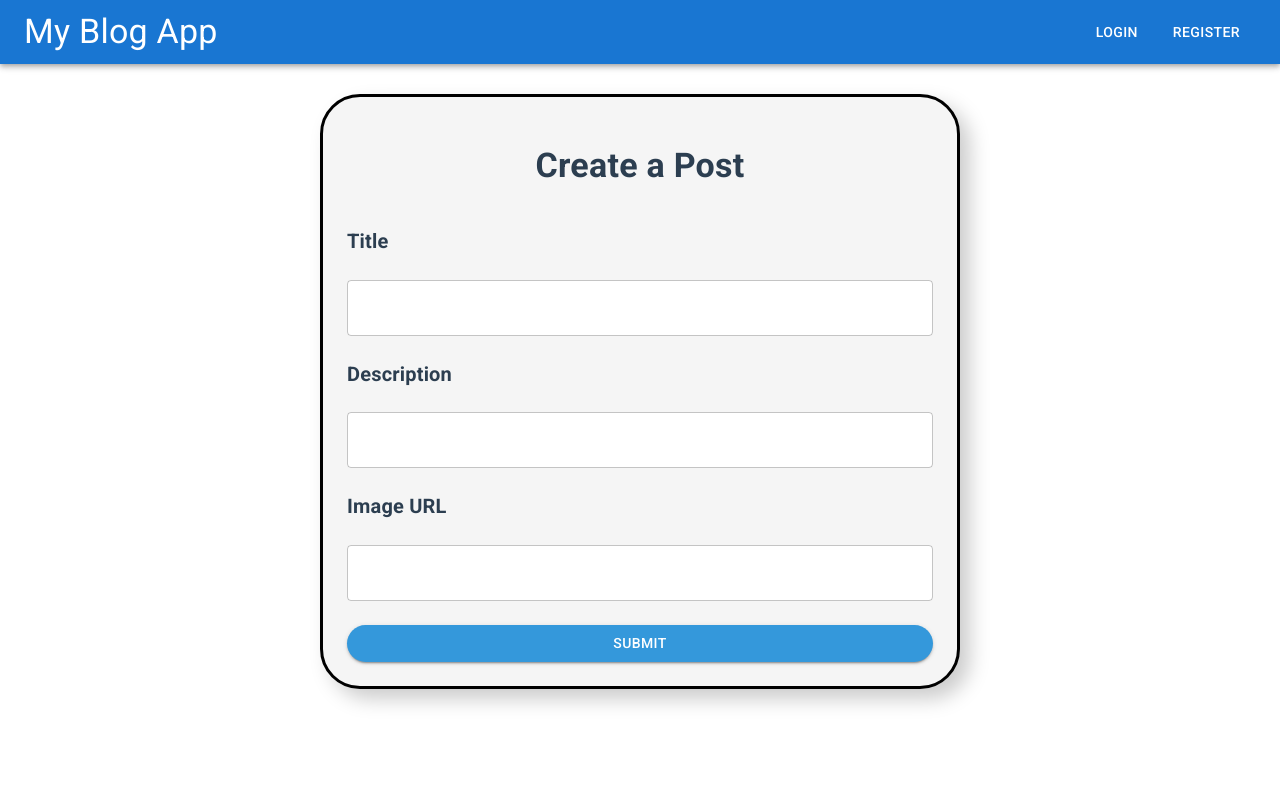
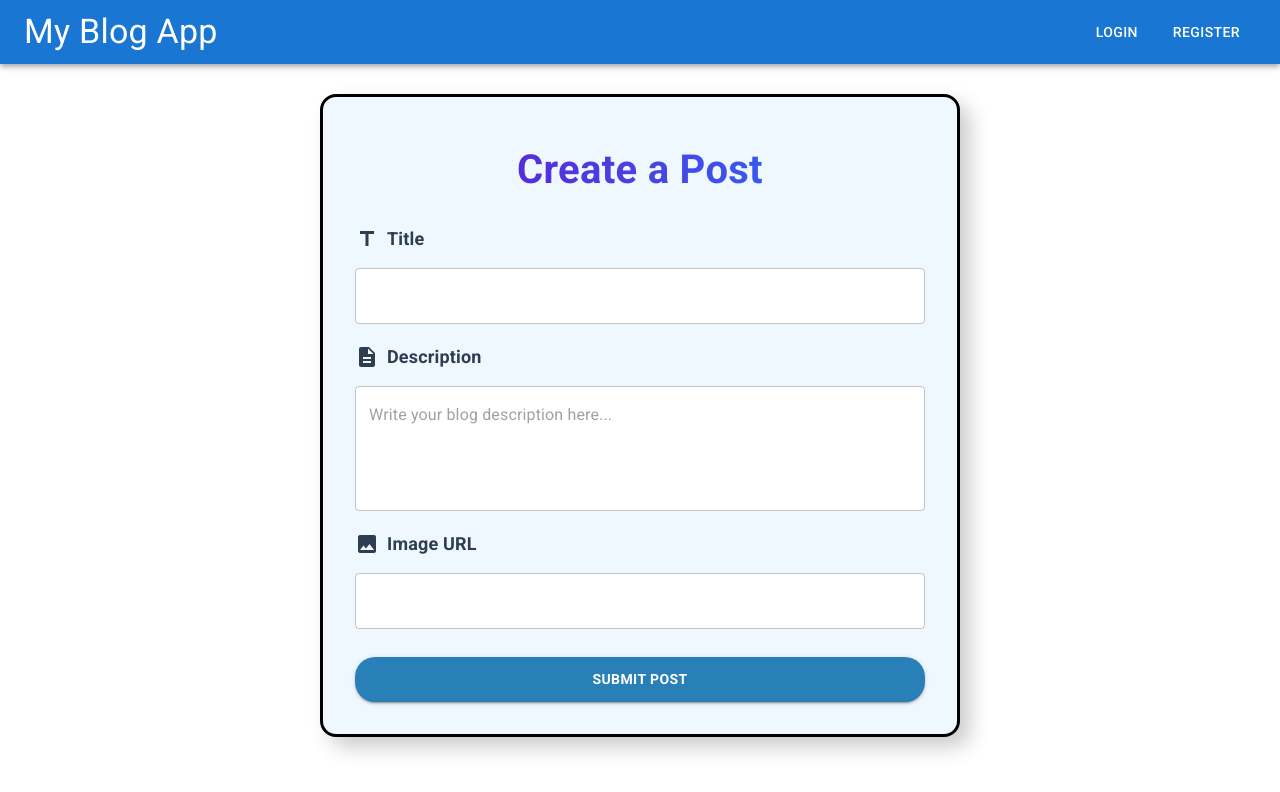
Before and after one commit to shahabdad/BlogApp, a React (Create React App) app in the folder client/: page /create-blog in a window 1280 px wide. Shown: the top 792 px of the page. Built offline with nearby package versions, Linux system fonts and the light colour scheme.

Commit message:
update_Createblog some chnage pleasee

```diff
--- a/client/src/Pages/CreateBlogs.js
+++ b/client/src/Pages/CreateBlogs.js
@@ -1,19 +1,156 @@
+// import React, { useState } from 'react';
+// import { Box, Button, InputLabel, TextField, Typography } from '@mui/material';
+// import { useNavigate } from 'react-router-dom';
+// import toast from 'react-hot-toast';
+// import axios from 'axios';
+
+// const CreateBlogs = () => {
+//   const id = localStorage.getItem('userId');
+//   const navigate = useNavigate();
+//   const [inputs, setInputs] = useState({
+//     title: '',
+//     description: '',
+//     image: '',
+//   });
+
+//   // Handle input change
+//   const handleChange = (e) => {
+//     setInputs((prevState) => ({
+//       ...prevState,
+//       [e.target.name]: e.target.value,
+//     }));
+//   };
+
+//   // Handle form submit
+//   const handleSubmit = async (e) => {
+//     e.preventDefault();
+//     try {
+//       const { data } = await axios.post('http://localhost:9001/api/v1/blog/create-blog', {
+//         title: inputs.title,
+//         description: inputs.description,
+//         image: inputs.image,
+//         user: id,
+//       });
+//       if (data?.success) {
+//         toast.success('Blog Created');
+//         navigate('/my-blogs');
+//       }
+//     } catch (error) {
+//       console.log(error);
+//     }
+//   };
+
+//   return (
+//     <form onSubmit={handleSubmit}>
+//       <Box
+//         width="50%"
+//         border={3}
+//         borderRadius={10}
+//         padding={3}
+//         margin="auto"
+//         boxShadow="10px 10px 20px #ccc"
+//         display="flex"
+//         flexDirection="column"
+//         marginTop="30px"
+//         bgcolor="#f5f5f5" // Light background color for the form
+//       >
+//         <Typography
+//           variant="h4"
+//           textAlign="center"
+//           fontWeight="bold"
+//           padding={3}
+//           color="#2c3e50" // Dark color for the title
+//         >
+//           Create a Post
+//         </Typography>
+
+//         <InputLabel sx={{ mb: 1, mt: 2, fontSize: '20px', fontWeight: 'bold', color: '#2c3e50' }}>
+//           Title
+//         </InputLabel>
+//         <TextField
+//           name="title"
+//           value={inputs.title}
+//           onChange={handleChange}
+//           margin="normal"
+//           variant="outlined"
+//           required
+//           sx={{ backgroundColor: '#fff', borderRadius: '5px' }}
+//         />
+
+//         <InputLabel sx={{ mb: 1, mt: 2, fontSize: '20px', fontWeight: 'bold', color: '#2c3e50' }}>
+//           Description
+//         </InputLabel>
+//         <TextField
+//           name="description"
+//           value={inputs.description}
+//           onChange={handleChange}
+//           margin="normal"
+//           variant="outlined"
+//           required
+//           sx={{ backgroundColor: '#fff', borderRadius: '5px' }}
+//         />
+
+//         <InputLabel sx={{ mb: 1, mt: 2, fontSize: '20px', fontWeight: 'bold', color: '#2c3e50' }}>
+//           Image URL
+//         </InputLabel>
+//         <TextField
+//           name="image"
+//           value={inputs.image}
+//           onChange={handleChange}
+//           margin="normal"
+//           variant="outlined"
+//           required
+//           sx={{ backgroundColor: '#fff', borderRadius: '5px' }}
+//         />
+
+//         <Button
+//           type="submit"
+//           color="primary"
+//           variant="contained"
+//           sx={{
+//             backgroundColor: '#3498db', // Blue color for the button
+//             '&:hover': { backgroundColor: '#2980b9' },
+//             marginTop: 2,
+//             borderRadius: 5,
+//           }}
+//         >
+//           Submit
+//         </Button>
+//       </Box>
+//     </form>
+//   );
+// };
+
+// export default CreateBlogs;
+
+
 import React, { useState } from 'react';
-import { Box, Button, InputLabel, TextField, Typography } from '@mui/material';
+import {
+  Box,
+  Button,
+  InputLabel,
+  TextField,
+  Typography,
+  useMediaQuery,
+} from '@mui/material';
 import { useNavigate } from 'react-router-dom';
 import toast from 'react-hot-toast';
 import axios from 'axios';
+import TitleIcon from '@mui/icons-material/Title';
+import DescriptionIcon from '@mui/icons-material/Description';
+import ImageIcon from '@mui/icons-material/Image';
 
 const CreateBlogs = () => {
   const id = localStorage.getItem('userId');
   const navigate = useNavigate();
+  const isMobile = useMediaQuery('(max-width:600px)');
+
   const [inputs, setInputs] = useState({
     title: '',
     description: '',
     image: '',
   });
 
-  // Handle input change
   const handleChange = (e) => {
     setInputs((prevState) => ({
       ...prevState,
@@ -21,7 +158,6 @@ const CreateBlogs = () => {
     }));
   };
 
-  // Handle form submit
   const handleSubmit = async (e) => {
     e.preventDefault();
     try {
@@ -43,78 +179,140 @@ const CreateBlogs = () => {
   return (
     <form onSubmit={handleSubmit}>
       <Box
-        width="50%"
+        width={isMobile ? '90%' : '50%'}
         border={3}
-        borderRadius={10}
-        padding={3}
+        borderRadius={4}
+        padding={4}
         margin="auto"
         boxShadow="10px 10px 20px #ccc"
         display="flex"
         flexDirection="column"
         marginTop="30px"
-        bgcolor="#f5f5f5" // Light background color for the form
+        bgcolor="#f0f8ff" // Light blue background
       >
-        <Typography
+        {/* <Typography
           variant="h4"
           textAlign="center"
           fontWeight="bold"
-          padding={3}
-          color="#2c3e50" // Dark color for the title
+          padding={2}
+          color="#34495e"
         >
           Create a Post
-        </Typography>
+        </Typography> */}
 
-        <InputLabel sx={{ mb: 1, mt: 2, fontSize: '20px', fontWeight: 'bold', color: '#2c3e50' }}>
-          Title
+<Typography
+  variant="h4"
+  textAlign="center"
+  fontWeight="bold"
+  padding={2}
+  sx={{
+    background: 'linear-gradient(90deg, #6a11cb 0%, #2575fc 100%)',
+    WebkitBackgroundClip: 'text',
+    WebkitTextFillColor: 'transparent',
+    animation: 'fadeIn 1s ease-in-out',
+    fontSize: { xs: '1.8rem', sm: '2.2rem', md: '2.5rem' },
+  }}
+>
+  Create a Post
+</Typography>
+
+        <InputLabel
+          sx={{
+            mb: 1,
+            mt: 2,
+            fontSize: '18px',
+            fontWeight: 'bold',
+            color: '#2c3e50',
+            display: 'flex',
+            alignItems: 'center',
+            gap: 1,
+          }}
+        >
+          <TitleIcon /> Title
         </InputLabel>
         <TextField
           name="title"
           value={inputs.title}
           onChange={handleChange}
-          margin="normal"
+          margin="dense"
           variant="outlined"
           required
-          sx={{ backgroundColor: '#fff', borderRadius: '5px' }}
+          sx={{
+            backgroundColor: '#ffffff',
+            borderRadius: '5px',
+          }}
         />
 
-        <InputLabel sx={{ mb: 1, mt: 2, fontSize: '20px', fontWeight: 'bold', color: '#2c3e50' }}>
-          Description
+        <InputLabel
+          sx={{
+            mb: 1,
+            mt: 2,
+            fontSize: '18px',
+            fontWeight: 'bold',
+            color: '#2c3e50',
+            display: 'flex',
+            alignItems: 'center',
+            gap: 1,
+          }}
+        >
+          <DescriptionIcon /> Description
         </InputLabel>
         <TextField
           name="description"
           value={inputs.description}
           onChange={handleChange}
-          margin="normal"
+          margin="dense"
           variant="outlined"
           required
-          sx={{ backgroundColor: '#fff', borderRadius: '5px' }}
+          multiline
+          rows={4}
+          placeholder="Write your blog description here..."
+          sx={{
+            backgroundColor: '#ffffff',
+            borderRadius: '5px',
+          }}
         />
 
-        <InputLabel sx={{ mb: 1, mt: 2, fontSize: '20px', fontWeight: 'bold', color: '#2c3e50' }}>
-          Image URL
+        <InputLabel
+          sx={{
+            mb: 1,
+            mt: 2,
+            fontSize: '18px',
+            fontWeight: 'bold',
+            color: '#2c3e50',
+            display: 'flex',
+            alignItems: 'center',
+            gap: 1,
+          }}
+        >
+          <ImageIcon /> Image URL
         </InputLabel>
         <TextField
           name="image"
           value={inputs.image}
           onChange={handleChange}
-          margin="normal"
+          margin="dense"
           variant="outlined"
           required
-          sx={{ backgroundColor: '#fff', borderRadius: '5px' }}
+          sx={{
+            backgroundColor: '#ffffff',
+            borderRadius: '5px',
+          }}
         />
 
         <Button
           type="submit"
-          color="primary"
           variant="contained"
           sx={{
-            backgroundColor: '#3498db', // Blue color for the button
-            '&:hover': { backgroundColor: '#2980b9' }, // Darker blue on hover
-            marginTop: 2,
+            backgroundColor: '#2980b9',
+            '&:hover': { backgroundColor: '#21618c' },
+            marginTop: 3,
             borderRadius: 5,
+            padding: '10px 0',
+            fontWeight: 'bold',
           }}
         >
-          Submit
+          Submit Post
         </Button>
       </Box>
     </form>
--- a/client/src/index.css
+++ b/client/src/index.css
@@ -6,3 +6,13 @@
 body{
   font-family:'Franklin Gothic Medium', 'Arial Narrow', Arial, sans-serif;
 }
+@keyframes fadeIn {
+  from {
+    opacity: 0;
+    transform: translateY(-10px);
+  }
+  to {
+    opacity: 1;
+    transform: translateY(0);
+  }
+}
```
Also changed, not shown: 1 other file (tests, documents, lock files or other folders).
